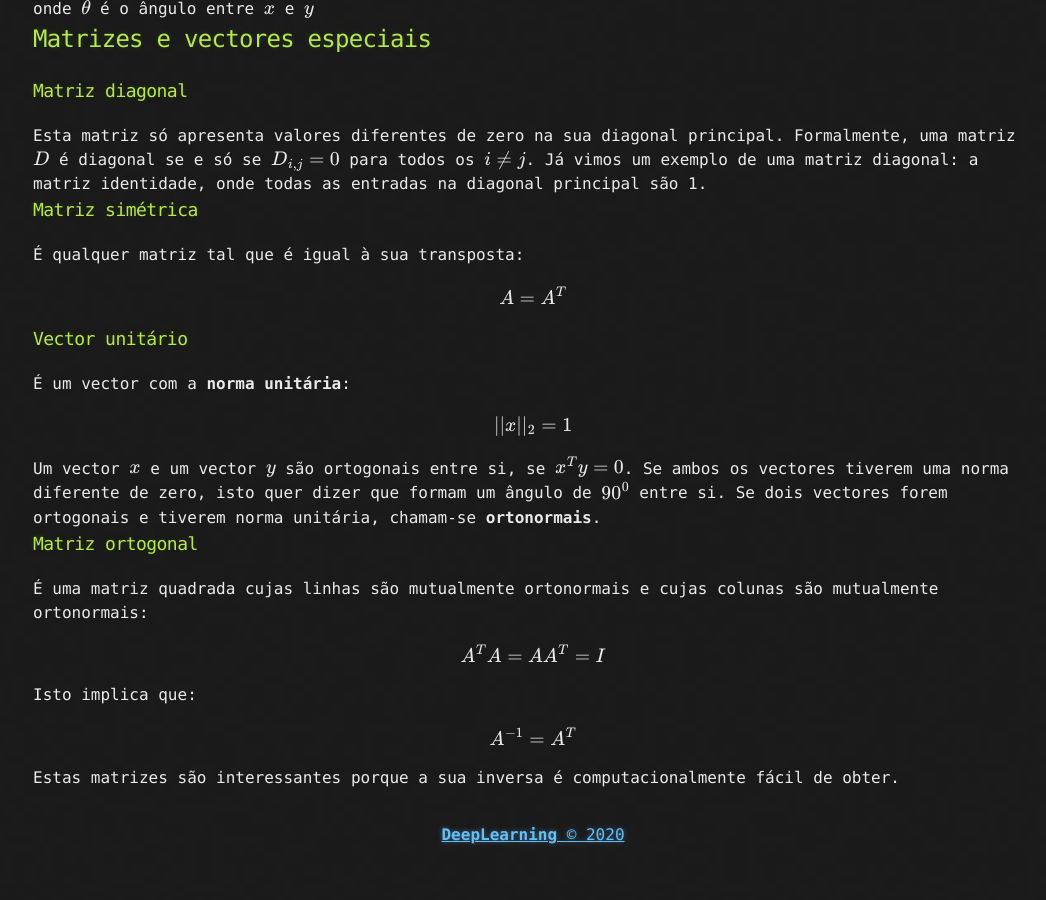
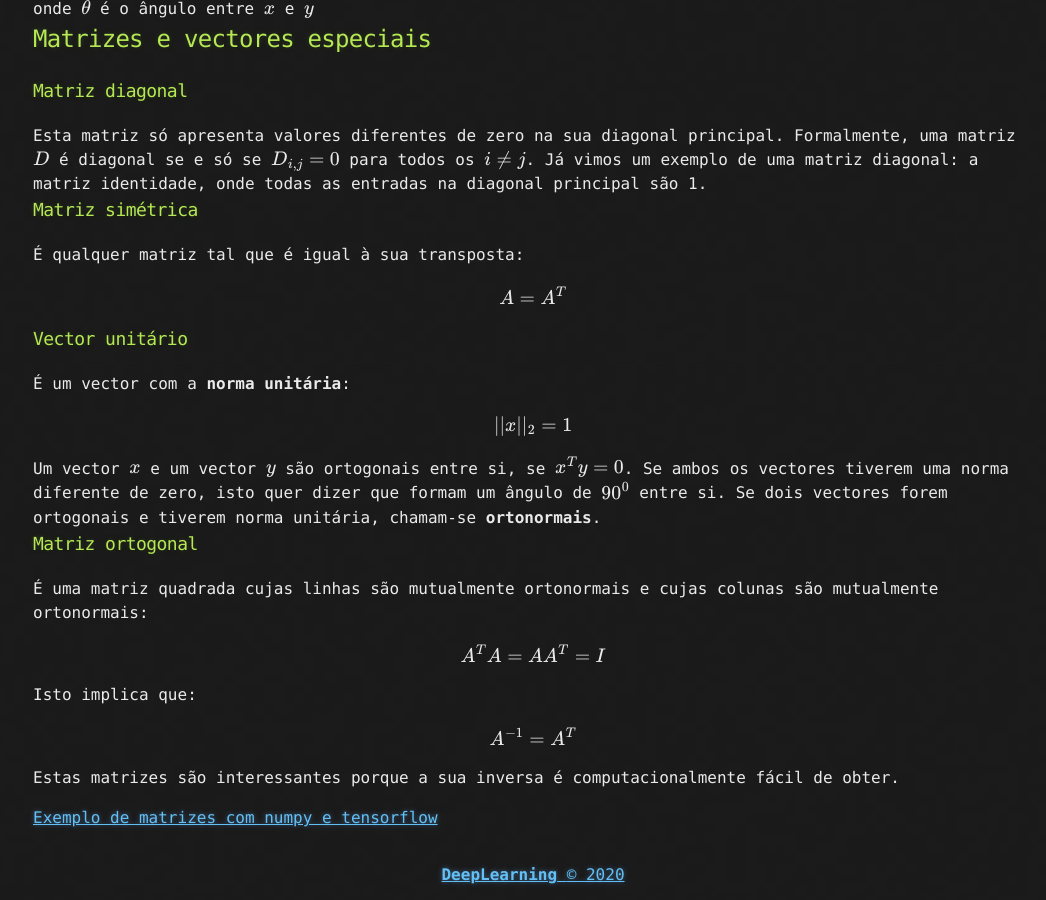
Before and after one commit to mleiria/mleiria.github.io, a Jekyll site: the page built from _posts/2020-06-04-hello-world.html, in a window 1280 px wide and 900 px high, scrolled down 2829 px. Shown: the whole window, without its empty margins (107-1153 px from the left). Built offline with Jekyll 4.4.1, drawn with Linux system fonts in a browser that asks for light colours; before the commit the page ends 3689 px from its top, so only the background shows below that.

Commit message:
Algebra Linear

```diff
--- a/_posts/2020-06-04-hello-world.html
+++ b/_posts/2020-06-04-hello-world.html
@@ -117,3 +117,6 @@ Isto implica que:<p>
 	\[A^{-1} = A^T\]
 </p>
 Estas matrizes são interessantes porque a sua inversa é computacionalmente fácil de obter.
+<p>
+	<a href="../jupyter-notebook/Algebra Linear.ipynb">Exemplo de matrizes com numpy e tensorflow</a>
+</p>
```
Also changed, not shown: README.md.
